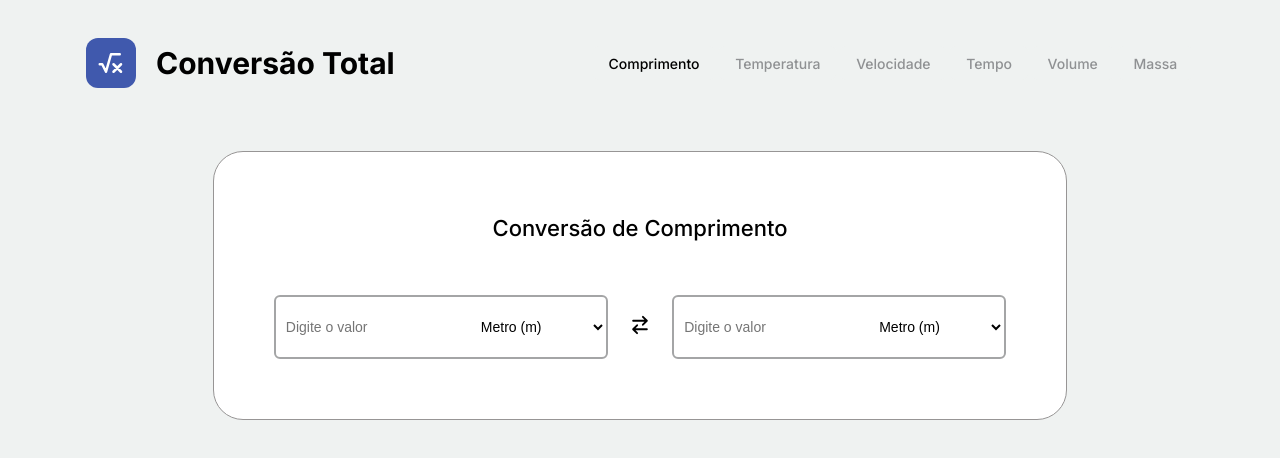
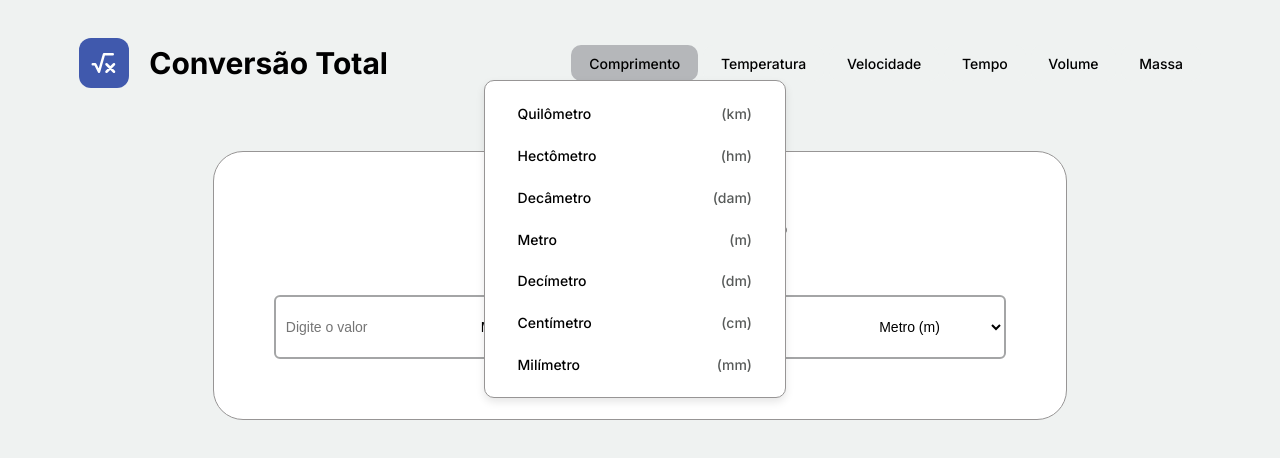
Before and after one commit to Zythee3/ConversaoTotal, a React (Vite) app in the folder conversaoTotal/: page / in a window 1280 px wide. Both pictures are taken after a click on the button "Comprimento". Shown: the top 458 px of the page. Built offline with nearby package versions, Linux system fonts and the light colour scheme.

Commit message:
atualização
implementação e funcionamento do dropdown em cada botão do header

```diff
--- a/conversaoTotal/package.json
+++ b/conversaoTotal/package.json
@@ -15,7 +15,8 @@
     "react-dom": "^18.3.1",
     "react-icons": "^5.4.0",
     "react-router-dom": "^7.1.3",
-    "react-select": "^5.10.0"
+    "react-select": "^5.10.0",
+    "react-transition-group": "^4.4.5"
   },
   "devDependencies": {
     "@eslint/js": "^9.17.0",
--- a/conversaoTotal/src/components/DropDownHeader/DropDownHeader.css
+++ b/conversaoTotal/src/components/DropDownHeader/DropDownHeader.css
@@ -0,0 +1,34 @@
+.DropDownHeader {
+  display: flex;
+  gap: 6px;
+  flex-direction: column;
+  background-color: white;
+  width: 300px;
+  align-items: center;
+  padding: 15px 0px;
+  border: #979595 1px solid;
+  border-radius: 10px;
+  box-shadow: 0 4px 8px rgba(0, 0, 0, 0.1);
+}
+
+.OptionsDropDown {
+  background-color: white;
+  color: black;
+  font-size: 14px;
+  display: flex;
+  justify-content: space-between;
+  width: 90%;
+  border-radius: 10px;
+}
+button:hover {
+  border: var(--second-color) 1px solid;
+}
+
+button:focus{
+  background-color: #b5b7ba;
+  outline: none;
+}
+
+.spanUnit {
+  color: #585b5a;
+}
--- a/conversaoTotal/src/components/DropDownHeader/DropDownHeader.jsx
+++ b/conversaoTotal/src/components/DropDownHeader/DropDownHeader.jsx
@@ -1,11 +1,99 @@
-import React from 'react'
+import React from "react";
+import "./DropDownHeader.css";
 
-const DropDownHeader = () => {
+const DropDownHeader = ({ type }) => {
+  const unitsLength = [
+    { name: "Quilômetro", unit: "km" },
+    { name: "Hectômetro", unit: "hm" },
+    { name: "Decâmetro", unit: "dam" },
+    { name: "Metro", unit: "m" },
+    { name: "Decímetro", unit: "dm" },
+    { name: "Centímetro", unit: "cm" },
+    { name: "Milímetro", unit: "mm" },
+  ];
+
+  const unitsTemperature = [
+    { name: "Celsius", unit: "°C" },
+    { name: "Fahrenheit", unit: "°F" },
+    { name: "Kelvin", unit: "K" },
+  ];
+  const unitsTime = [
+    { name: "Segundo", unit: "s" },
+    { name: "Minuto", unit: "min" },
+    { name: "Hora", unit: "h" },
+    { name: "Dia", unit: "d" },
+    { name: "Semana", unit: "wk" },
+    { name: "Mês", unit: "mo" },
+    { name: "Ano", unit: "yr" },
+  ];
+
+  const unitsSpeed = [
+    { name: "Metros por segundo", unit: "m/s" },
+    { name: "Quilômetros por hora", unit: "km/h" },
+  ];
+
+  const unitsVolume = [
+    { name: "Quilolitro", unit: "kl" },
+    { name: "Hectolitro", unit: "hl" },
+    { name: "Decalitro", unit: "dal" },
+    { name: "Litro", unit: "l" },
+    { name: "Decilitro", unit: "dl" },
+    { name: "Centilitro", unit: "cl" },
+    { name: "Mililitro", unit: "ml" },
+  ];
+
+  const unitsWeight = [
+    { name: "Quilograma", unit: "kg" },
+    { name: "Hectograma", unit: "hg" },
+    { name: "Decagrama", unit: "dag" },
+    { name: "Grama", unit: "g" },
+    { name: "Decigrama", unit: "dg" },
+    { name: "Centigrama", unit: "cg" },
+    { name: "Miligrama", unit: "mg" },
+  ];
+
+  const handleButtonClick = (e) => {
+    e.stopPropagation();
+  };
+
+  let units;
+  switch (type) {
+    case "length":
+      units = unitsLength;
+      break;
+    case "temperature":
+      units = unitsTemperature;
+      break;
+    case "speed":
+      units = unitsSpeed;
+      break;
+    case "time":
+      units = unitsTime;
+      break;
+    case "volume":
+      units = unitsVolume;
+      break;
+    case "weight":
+      units = unitsWeight;
+      break;
+    default:
+      units = [];
+  }
+
   return (
-    <div>
+    <div className="DropDownHeader">
+      {units.map((units, index) => (
+        <button
+          key={index}
+          className="OptionsDropDown"
+          onClick={handleButtonClick}
+        >
+          <span>{units.name}</span>
+          <span className="spanUnit">({units.unit})</span>
+        </button>
+      ))}
+    </div>
+  );
+};
 
-    </div>
-  )
-}
-
-export default DropDownHeader
+export default DropDownHeader;
--- a/conversaoTotal/src/components/OptionsHeader/OptionsHeader.css
+++ b/conversaoTotal/src/components/OptionsHeader/OptionsHeader.css
@@ -1,24 +1,31 @@
 .OptionsHeaderButtons {
   display: flex;
-  gap: 2px;
+  gap: 5px;
 }
 
-.OptionsHeaderButtons button {
+.ButtonClass{
   background-color: #eff2f1;
   font-size: 14px;
-  outline: none;
-  color: #8f9193;;
-  border: none;
+  color: black;
   display: flex;
   justify-content: center;
+  position: relative;
+  outline: none;
+  border-radius: 10px;
 }
 
-.OptionsHeaderButtons button:hover {
-    color: black;
-    transition: color 0.3s ease;
+.ButtonClass:hover {
+  background-color: #b5b7ba;
+  transition: background-color 0.5s ease;
 }
 
+.ButtonClass:focus {
+  background-color: #b5b7ba;
+  outline: none;
+}
 
-.OptionsHeaderButtons .ButtonActive{
-    color: black;
+.DropDownHeaderButton {
+  position: absolute;
+  top: 100%;
+  z-index: 10;
 }
--- a/conversaoTotal/src/components/OptionsHeader/OptionsHeader.jsx
+++ b/conversaoTotal/src/components/OptionsHeader/OptionsHeader.jsx
@@ -1,10 +1,13 @@
-import React, { useState, useEffect } from "react";
+import React, { useState, useEffect, useRef } from "react";
 import "./OptionsHeader.css";
 import { useLocation } from "react-router-dom";
+import DropDownHeader from "../DropDownHeader/DropDownHeader";
 
 const OptionsHeader = () => {
   const [buttonActive, setButtonActive] = useState("");
   const location = useLocation();
+  const [dropDownHeaderOpen, setDropDownHeaderOpen] = useState(false);
+  const ref = useRef(null);
 
   useEffect(() => {
     const path = location.pathname;
@@ -23,25 +26,97 @@
     }
   }, [location.pathname]);
 
+  useEffect(() => {
+    const handleClickOutside = (event) => {
+      if (ref.current && !ref.current.contains(event.target)) {
+        setDropDownHeaderOpen(false);
+      }
+    };
+
+    document.addEventListener("mousedown", handleClickOutside);
+    return () => {
+      document.removeEventListener("mousedown", handleClickOutside);
+    };
+  }, [ref]);
+
   return (
-    <div className="OptionsHeaderButtons">
-      <button className={buttonActive === "length" ? "ButtonActive" : "button"}
-      onClick={() => setButtonActive("length")}>Comprimento</button>
+    <div>
+      <div className="OptionsHeaderButtons">
+        <button
+          className="ButtonClass"
+          onClick={() => (
+            setButtonActive("length"), setDropDownHeaderOpen(true)
+          )}
+        >
+          <span>Comprimento</span>
+          {buttonActive === "length" && dropDownHeaderOpen && (
+            <div ref={ref} className="DropDownHeaderButton">
+              <DropDownHeader type={buttonActive}/>
+            </div>
+          )}
+        </button>
 
-      <button className={buttonActive === "temperature" ? "ButtonActive" : "button"}
-      onClick={() => setButtonActive("temperature")}>Temperatura</button>
+        <button
+          className="ButtonClass"
+          onClick={() => (
+            setButtonActive("temperature"), setDropDownHeaderOpen(true)
+          )}
+        >
+          Temperatura
+          {buttonActive === "temperature" && dropDownHeaderOpen && (
+            <div ref={ref} className="DropDownHeaderButton">
+              <DropDownHeader type={buttonActive}/>
+            </div>
+          )}
+        </button>
 
-      <button className={buttonActive === "speed" ? "ButtonActive" : "button"}
-      onClick={() => setButtonActive("speed")}>Velocidade</button>
+        <button
+          className="ButtonClass"
+          onClick={() => (
+            setButtonActive("speed"), setDropDownHeaderOpen(true)
+          )}
+        >
+          Velocidade
+          {buttonActive === "speed" && dropDownHeaderOpen && (
+            <div ref={ref} className="DropDownHeaderButton">
+              <DropDownHeader type={buttonActive}/>
+            </div>
+          )}
+        </button>
 
-      <button className={buttonActive === "time" ? "ButtonActive" : "button"}
-      onClick={() => setButtonActive("time")}>Tempo</button>
+        <button className="ButtonClass" onClick={() => (setButtonActive("time"), setDropDownHeaderOpen(true))}>
+          Tempo
+          {buttonActive === "time" && dropDownHeaderOpen && (
+            <div ref={ref} className="DropDownHeaderButton">
+              <DropDownHeader type={buttonActive}/>
+            </div>
+          )}
+        </button>
 
-      <button className={buttonActive === "volume" ? "ButtonActive" : "button"}
-      onClick={() => setButtonActive("volume")}>Volume</button>
+        <button
+          className="ButtonClass"
+          onClick={() => (setButtonActive("volume"), setDropDownHeaderOpen(true))}
+        >
+          Volume
+          {buttonActive === "volume" && dropDownHeaderOpen && (
+            <div ref={ref} className="DropDownHeaderButton">
+              <DropDownHeader type={buttonActive}/>
+            </div>
+          )}
+        </button>
 
-      <button className={buttonActive === "weight" ? "ButtonActive" : "button"}
-      onClick={() => setButtonActive("weight")}>Massa</button>
+        <button
+          className="ButtonClass"
+          onClick={() => (setButtonActive("weight"), setDropDownHeaderOpen(true))}
+        >
+          Massa
+          {buttonActive === "weight" && dropDownHeaderOpen && (
+            <div ref={ref} className="DropDownHeaderButton">
+              <DropDownHeader type={buttonActive}/>
+            </div>
+          )}
+        </button>
+      </div>
     </div>
   );
 };
--- a/conversaoTotal/src/components/PageSection/PageSection.jsx
+++ b/conversaoTotal/src/components/PageSection/PageSection.jsx
@@ -3,7 +3,7 @@
 import "./PageSection.css";
 import InputDropDown from "../InputDropDown/InputDropDown";
 import { useState } from "react";
-import ConversionSection from "../ConversionSection/ConversionSection";
+
 
 const PageSection = ({ title, type, unit, setUnit, unit2, setUnit2, options }) => {
   return (
@@ -16,7 +16,7 @@
         </div>
       </div>
         <div>
-          {/* <ConversionSection /> */}
+
         </div>
     </div>
   );
--- a/conversaoTotal/src/index.css
+++ b/conversaoTotal/src/index.css
@@ -12,6 +12,7 @@
   -webkit-font-smoothing: antialiased;
   -moz-osx-font-smoothing: grayscale;
   --primary-color: #4059AD;
+  --second-color: #8f9193;
 }
 
 
@@ -60,9 +61,7 @@
   cursor: pointer;
   transition: border-color 0.25s;
 }
-button:hover {
-  border-color: #646cff;
-}
+
 button:focus,
 button:focus-visible {
   outline: 4px auto -webkit-focus-ring-color;
--- a/conversaoTotal/src/main.jsx
+++ b/conversaoTotal/src/main.jsx
@@ -9,6 +9,7 @@
 import Volume from "./pages/Volume/Volume.jsx";
 import Temperature from "./pages/Temperature/Temperature.jsx";
 import Time from "./pages/Time/Time.jsx";
+import DropDownHeader from "./components/DropDownHeader/DropDownHeader.jsx";
 
 const router = createBrowserRouter([
   {
@@ -38,6 +39,10 @@
   {
     path: "/time",
     element: <Time />
+  },
+  {
+    path: "/teste",
+    element: <DropDownHeader />
   }
 ]);
 createRoot(document.getElementById("root")).render(
```
Also changed, not shown: 1 other file (tests, documents, lock files or other folders).
